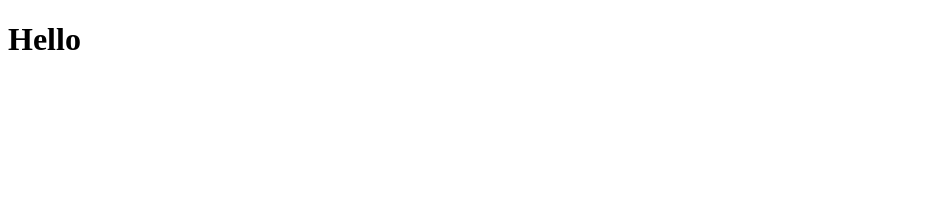
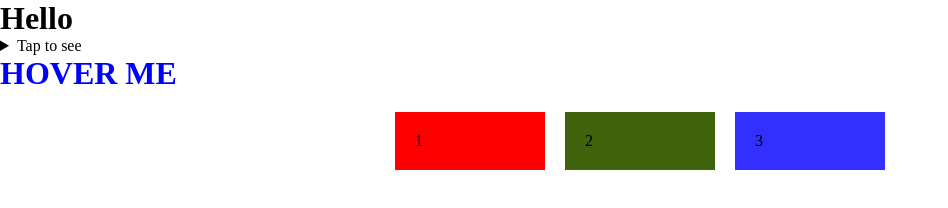
Before and after one commit to Abdullah1203/digital-products, a plain HTML site: page index.html in a window 1280 px wide. Shown: the whole page, without its empty margins (0-948 px from the left). Drawn offline with Linux system fonts and the light colour scheme.

Commit message:
flex and flex direction

```diff
--- a/index.html
+++ b/index.html
@@ -8,5 +8,17 @@
 </head>
 <body>
     <h1>Hello</h1>
+    <details>
+        <summary>Tap to see</summary>
+        <p>Lorem ipsum dolor sit amet consectetur adipisicing elit. Placeat animi blanditiis impedit error quod aspernatur ab suscipit natus quas, quisquam perspiciatis quidem accusamus molestias necessitatibus ratione explicabo iusto voluptatibus sequi.</p>
+    </details>
+    <h1 class="blue">HOVER ME</h1>
+
+
+    <div class="container">
+        <div class="box">1</div>
+        <div class="box box2">2</div>
+        <div class="box box3">3</div>
+    </div>
 </body>
 </html>
--- a/test.css
+++ b/test.css
@@ -0,0 +1,27 @@
+*{
+    margin: 0px;
+    padding: 0px;
+}
+.blue{
+    color: blue;
+    cursor: url("https://w7.pngwing.com/pngs/86/446/png-transparent-heart-heart-thumbnail.png"),auto;
+}
+
+.container{
+    display: flex;
+    justify-content: center;
+    align-items: center;
+
+}
+.box{
+    padding: 20px;
+    background-color: red;
+    width: 110px;
+}
+.box2{
+    margin: 20px;
+    background-color: rgb(63, 99, 10);
+}
+.box3{
+    background-color: rgb(50, 47, 255);
+}
```
